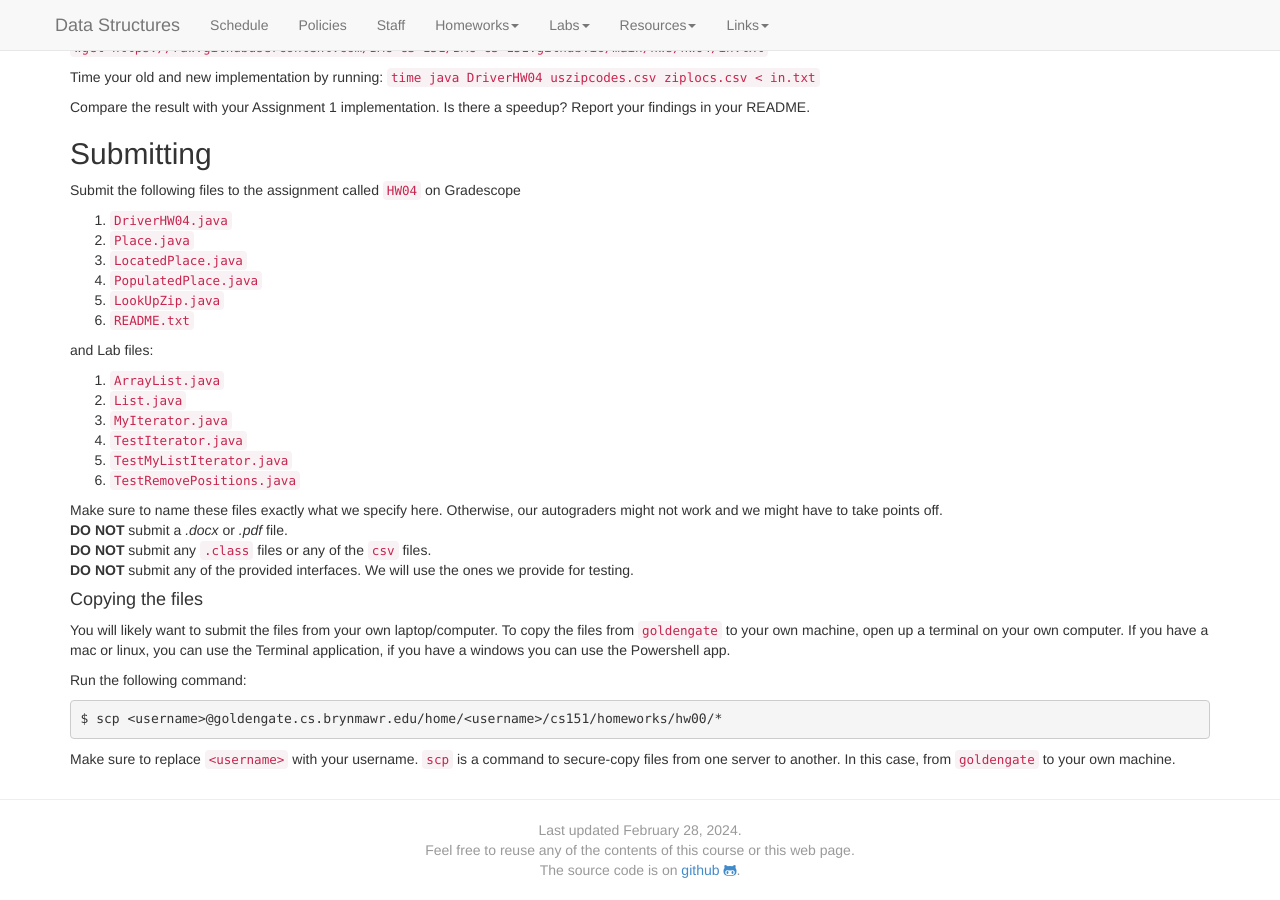
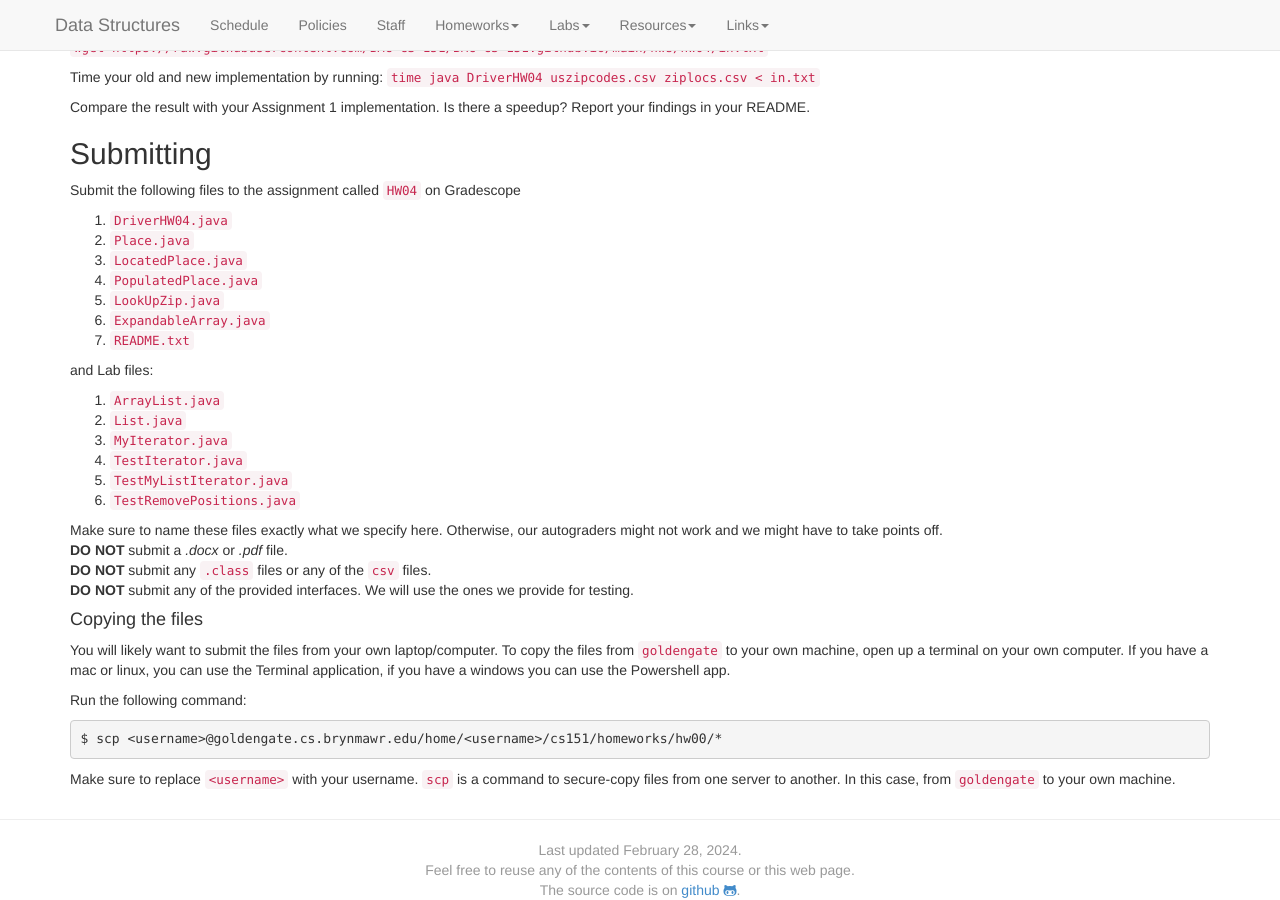
Before and after one commit to kalte0/BMC-CS-151.github.io, a Jekyll site: the page built from hws/HW04.md, in a window 1280 px wide and 900 px high, scrolled down 764 px. Built offline with Jekyll 4.4.1, drawn with Linux system fonts in a browser that asks for light colours; nearby versions of some CDN libraries.

Commit message:
Update HW04.md

```diff
--- a/hws/HW04.md
+++ b/hws/HW04.md
@@ -112,15 +112,16 @@ Submit the following files to the assignment called `HW04` on Gradescope
 3. `LocatedPlace.java`
 4. `PopulatedPlace.java `
 5. `LookUpZip.java`
-6. `README.txt`
+6. `ExpandableArray.java`
+7. `README.txt`
 
 and Lab files:
-7. `ArrayList.java`
-8. `List.java`
-9. `MyIterator.java`
-10. `TestIterator.java`
-11. `TestMyListIterator.java`
-12. `TestRemovePositions.java`
+8. `ArrayList.java`
+9. `List.java`
+10. `MyIterator.java`
+11. `TestIterator.java`
+12. `TestMyListIterator.java`
+13. `TestRemovePositions.java`
 
 
 Make sure to name these files exactly what we specify here. Otherwise,
```
